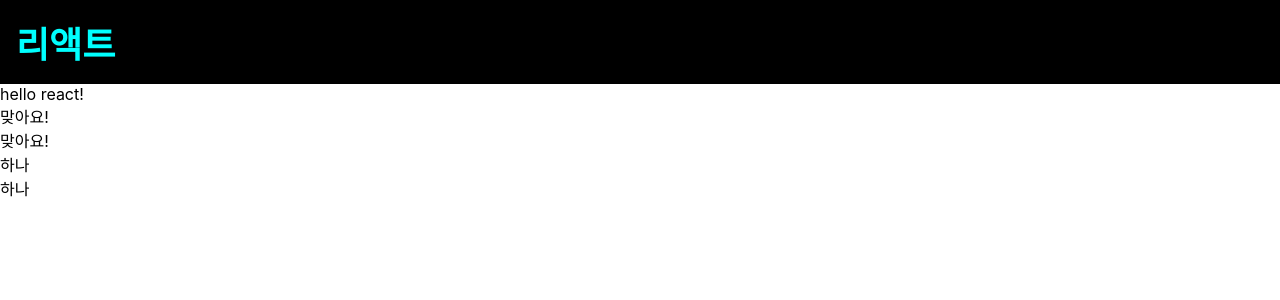
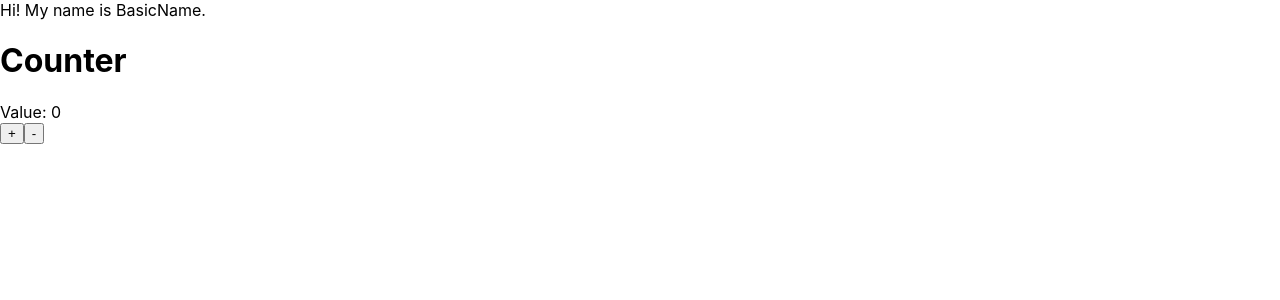
Before and after one commit to n0y0j/react-tutorial, a React (Create React App) app: page / in a window 1280 px wide. Shown: the top 300 px of the page. Built offline with nearby package versions, Linux system fonts and the light colour scheme.

Commit message:
Use props and state.

```diff
--- a/src/App.js
+++ b/src/App.js
@@ -1,52 +1,17 @@
 // JSX를 사용하기 위해 import
 import React, { Component } from 'react';
 import './App.css'
+import MyName from './components/MyName';
+import Counter from './components/Counter';
 //Component를 만드는 방법 두가지 (클래스, 함수)
 
 //클래스형
 class App extends Component {
   render() {
-    const name = 'react';
-    const value = 1;
-    // const style = {
-    //   backgroundColor: 'black',
-    //   padding: '16px',
-    //   color: 'white',
-    //   fontSize: '12px'
-    // };
-
     return (
       <div>
-        {/* <div style={style}>hi there</div> */}
-        <div className="App">리액트</div>
-        <div> hello {name}!</div>
-        <div>
-          {
-            1 + 1 === 2
-              ? (<div>맞아요!</div>)
-              : (<div>틀려요!</div>)
-          }
-        </div>
-        <div> {
-          1 + 1 === 2 && (<div>맞아요!</div>)
-        }</div>
-        <div>
-          {
-            (function () {
-              if (value === 1) return (<div>하나</div>);
-              if (value === 2) return (<div>둘</div>);
-              if (value === 3) return (<div>셋</div>);
-            })()
-          }
-        </div>
-        <div> {
-          (() => {
-            if (value === 1) return (<div>하나</div>);
-            if (value === 2) return (<div>둘</div>);
-            if (value === 3) return (<div>셋</div>);
-          })()
-        }
-        </div>
+        <MyName />
+        <Counter />
       </div>
     );
   }
--- /dev/null
+++ b/src/components/Counter.js
@@ -0,0 +1,41 @@
+import React, { Component } from 'react';
+
+class Counter extends Component {
+  state = {
+    number: 0
+  }
+
+  // handleIncrease = () => {
+  //   this.setState({
+  //     number: this.state.number + 1
+  //   });
+  // }
+
+  handleIncrease = () => {
+    const { number } = this.state
+    this.setState({
+      number: number + 1
+    });
+  }
+
+  handleDecrease = () => {
+    this.setState(
+      ({ number }) => ({
+        number: number - 1
+      })
+    )
+  }
+
+  render() {
+    return (
+      <div>
+        <h1>Counter</h1>
+        <div>Value: {this.state.number}</div>
+        <button onClick={this.handleIncrease}>+</button>
+        <button onClick={this.handleDecrease}>-</button>
+      </div>
+    );
+  }
+}
+
+export default Counter;
--- /dev/null
+++ b/src/components/MyName.js
@@ -0,0 +1,26 @@
+import React, { Component } from 'react';
+
+const MyName = ({ name }) => {
+  return (
+    <div>Hi! My name is {name}.</div>
+  );
+};
+
+// 클래스형
+// class MyName extends Component {
+//   static defaultProps = {
+//     name: 'BasicName'
+//   };
+//   render() {
+//     return (
+//       <div>Hi! My name is <b>{this.props.name}</b> 입니다.</div>
+//     );
+//   }
+// }
+
+MyName.defaultProps = {
+  name: 'BasicName'
+};
+
+
+export default MyName;
```
